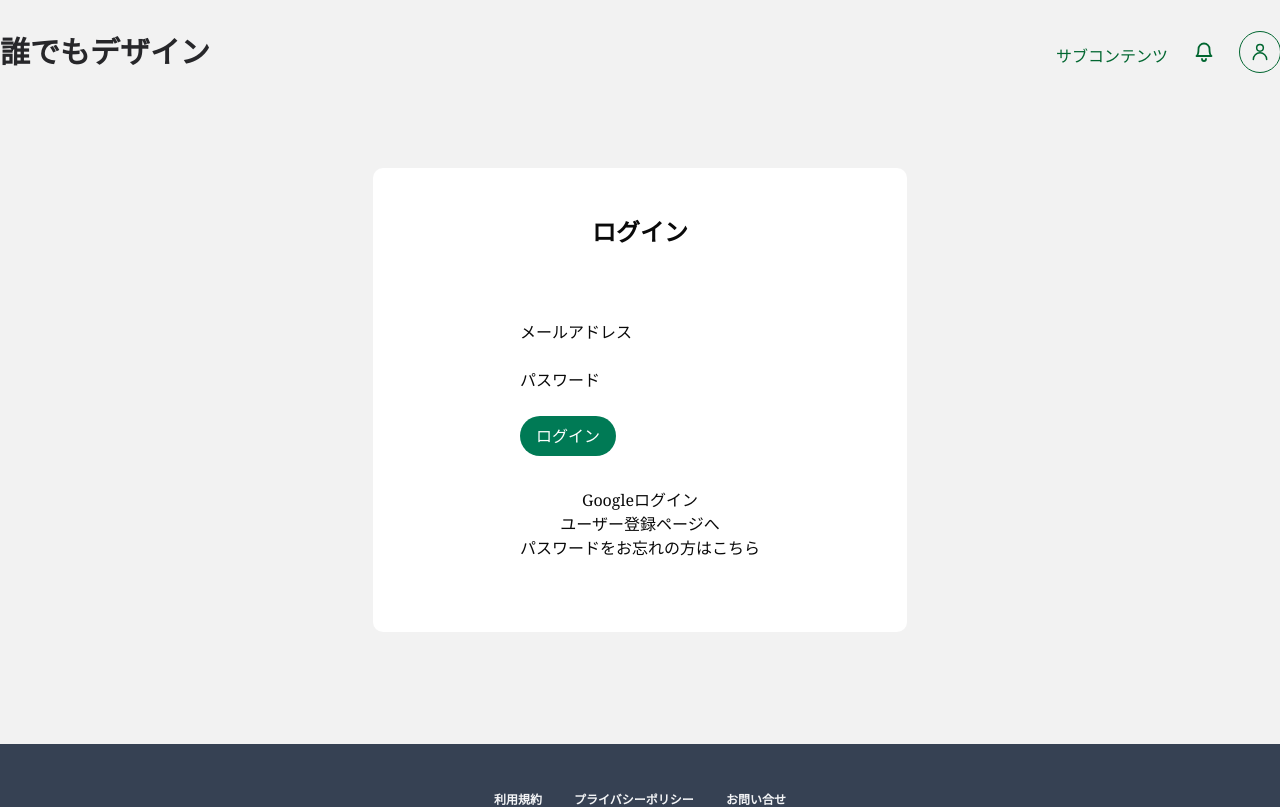
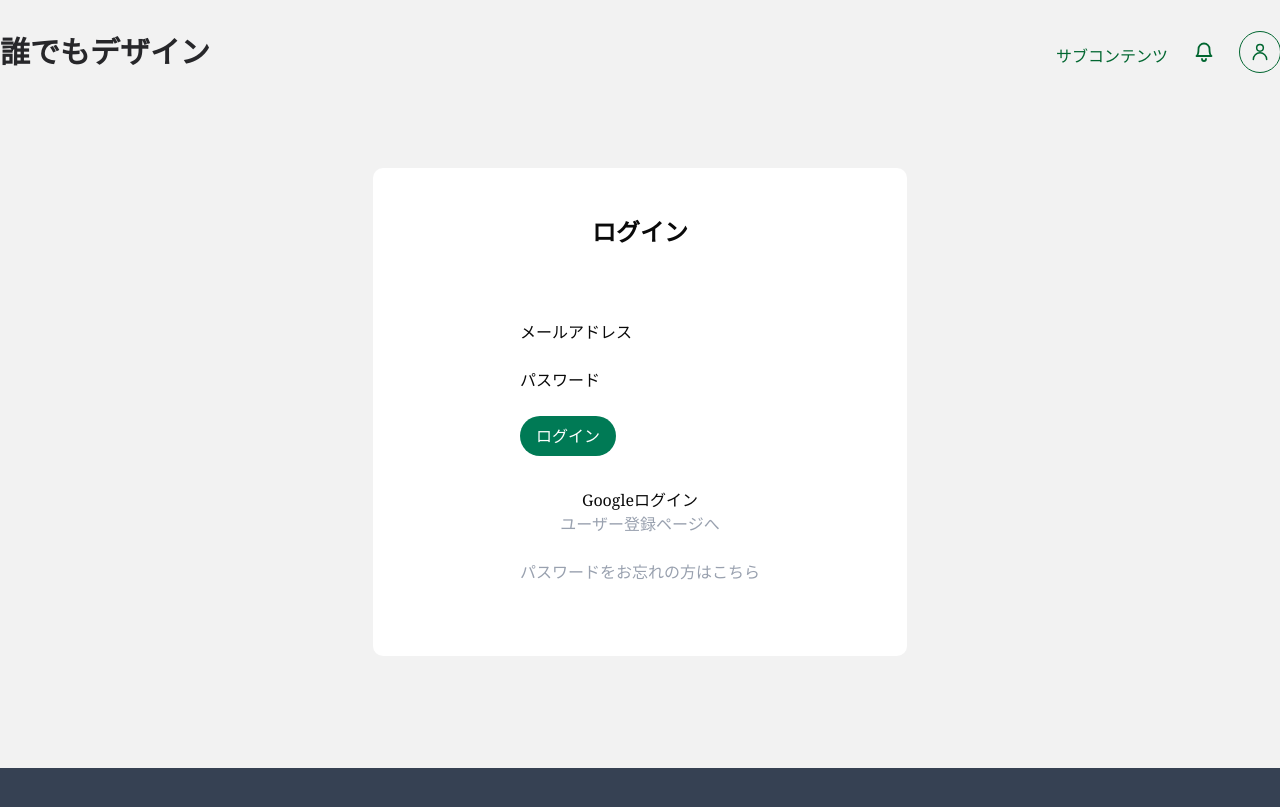
Before and after one commit to yuita-yoshihiko/daredemo-design-react, a React (Vite) app: page /login in a window 1280 px wide. Shown: the top 807 px of the page. Built offline with nearby package versions, Linux system fonts and the light colour scheme.

Commit message:
パスワードリセットのルーティングまわり

```diff
--- a/src/app/routes.tsx
+++ b/src/app/routes.tsx
@@ -11,6 +11,7 @@ import ListDesignTip from '@/features/design_tips/routes/ListDesignTip';
 import Notification from '@/features/notifications/routes/Notification';
 import SignUp from '@/features/auth/routes/SignUp';
 import Login from '@/features/auth/routes/Login';
+import PasswordReset from '@/features/auth/routes/PasswordReset';
 
 export function AppRoutes() {
   return (
@@ -27,6 +28,7 @@ export function AppRoutes() {
         <Route path="/notification" element={<Notification />} />
         <Route path="/sign_up" element={<SignUp />} />
         <Route path="/login" element={<Login />} />
+        <Route path="/password_reset" element={<PasswordReset />} />
       </Route>
     </Routes>
   );
--- a/src/features/auth/routes/Login.tsx
+++ b/src/features/auth/routes/Login.tsx
@@ -1,3 +1,5 @@
+import { Link } from "react-router-dom";
+
 const Login: React.FC = () => {
   return <>
     <div className="flex justify-center font-serif">
@@ -20,9 +22,13 @@ const Login: React.FC = () => {
                 <br />
                 Googleログイン
                 <br />
-                ユーザー登録ページへ
+                <Link to="/sign_up" className="text-gray-400 hover:text-green-800 active:text-green-900">
+                  ユーザー登録ページへ
+                </Link>
                 <br />
-                パスワードをお忘れの方はこちら
+                <Link to="/password_reset" className="text-gray-400 hover:text-green-800 active:text-green-900">
+                  パスワードをお忘れの方はこちら
+                </Link>
               </div>
             </div>
           </div>
--- a/src/features/auth/routes/SignUp.tsx
+++ b/src/features/auth/routes/SignUp.tsx
@@ -1,3 +1,5 @@
+import { Link } from "react-router-dom";
+
 const SignUp: React.FC = () => {
   return <>
     <div className="flex justify-center font-serif">
@@ -26,7 +28,9 @@ const SignUp: React.FC = () => {
                 <br />
                 Googleログイン
                 <br />
-                ログインページへ
+                <Link to="/login" className="text-gray-400 hover:text-green-800 active:text-green-900">
+                  ログインページへ
+                </Link>
               </div>
             </div>
           </div>
```
